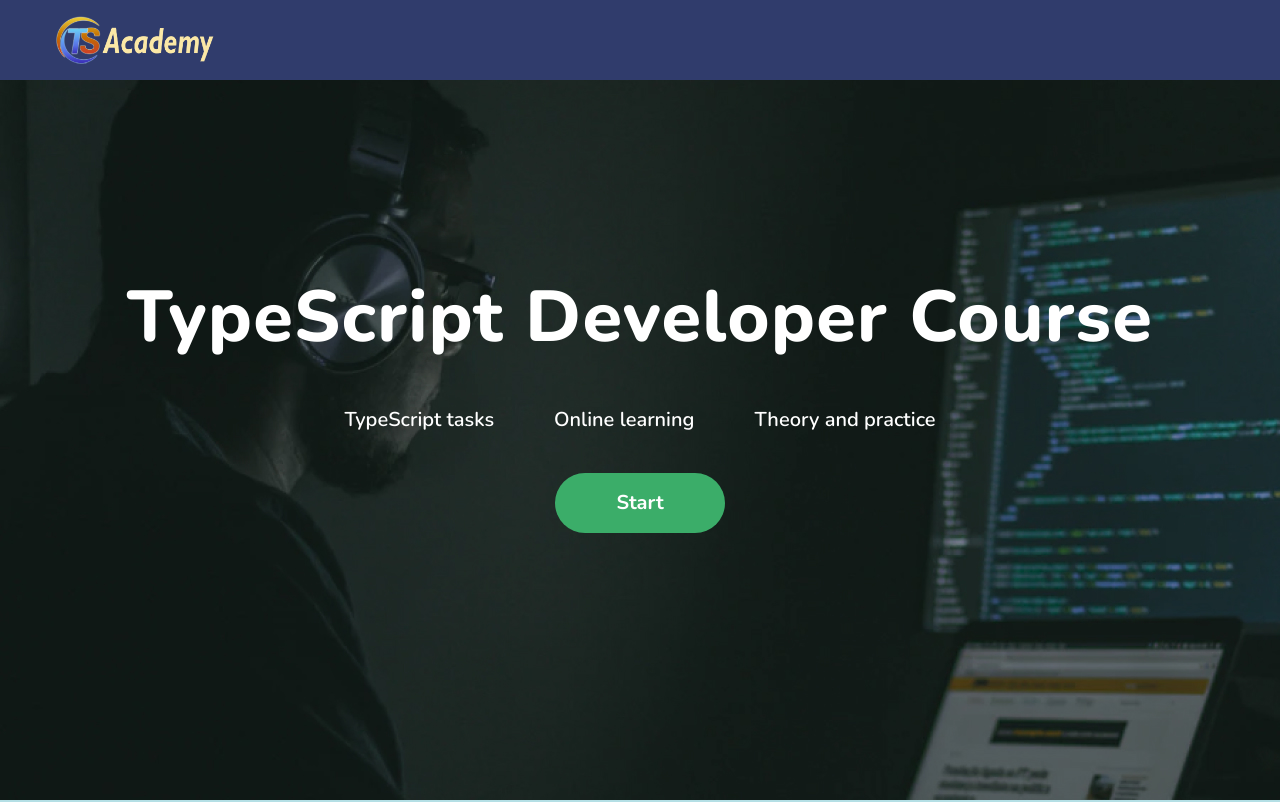
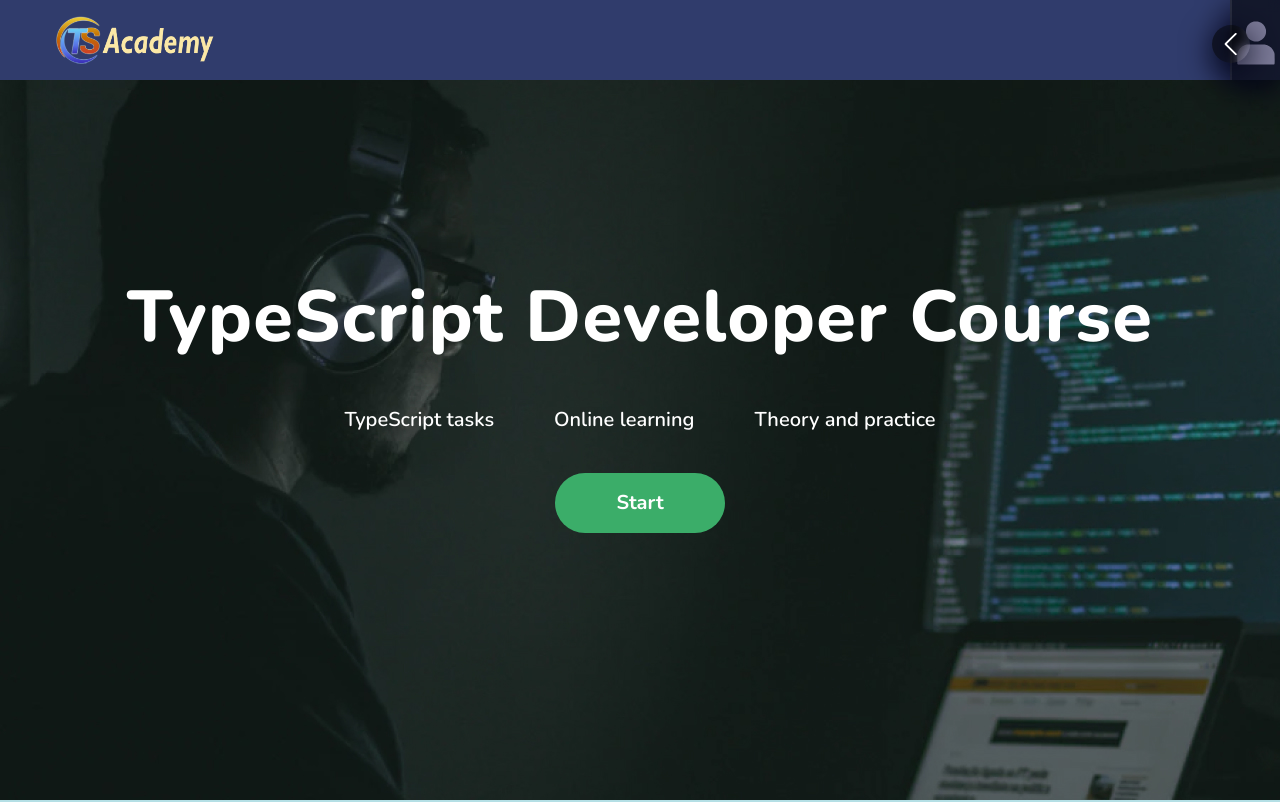
Before and after one commit to elian-cheng/rs-clone, a React (Create React App) app: page / in a window 1280 px wide. Shown: the top 802 px of the page. Built offline with nearby package versions, Linux system fonts and the light colour scheme.

Commit message:
feat: add sidebar adaptive

```diff
--- a/src/components/Footer/Footer.tsx
+++ b/src/components/Footer/Footer.tsx
@@ -20,7 +20,7 @@ export default function Footer() {
           </a>
           <a href="https://github.com/ordinaraviro" target="blanket" className="footer__gh-link">
             <GhIcon className="footer__gh-icon" />
-            <span className="footer__gh-desc">Oleksandr Yulin</span>
+            <span className="footer__gh-desc">Oleksandr Mazghin</span>
           </a>
         </div>
         <div className="footer__copy-year">© 2023</div>
--- a/src/components/Header/Header.tsx
+++ b/src/components/Header/Header.tsx
@@ -1,4 +1,5 @@
 import React from "react";
+import Sidebar from "../Sidebar/Sidebar";
 
 export default function Header() {
   return (
@@ -6,6 +7,7 @@ export default function Header() {
       <div className="header__container">
         <a className="header__logo" href="/"></a>
       </div>
+      <Sidebar/>
     </div>
   );
 }
--- a/src/components/Sidebar/Sidebar.scss
+++ b/src/components/Sidebar/Sidebar.scss
@@ -1,35 +1,51 @@
 .sidebar {
-  position: absolute;
+  position: fixed;
+  z-index: 100;
   right: 0;
   top: 0;
   padding: 10px;
   background: rgba($color: $colorBlack, $alpha: 0.6);
-  height: 100%;
+  height: 100vh;
   width: 100px;
   box-shadow: 0 8px 32px rgb(2, 4, 24);
   border-left: 2px solid rgba($color: $colorWhite, $alpha: 0.09);
   backdrop-filter: blur(6px);
   -webkit-backdrop-filter: blur(6px);
+  transition: 0.4s;
+  @media (max-width: 1400px){
+    height: 80px;
+    width: 50px;
+  }
   &__toggle {
     position: absolute;
     width: 38px;
     height: 38px;
     fill: $colorWhite;
     cursor: pointer;
-    top: 180px;
+    top: 90px;
     left: -20px;
     border-radius: 50%;
     padding: 7px;
     background: linear-gradient(
       -90deg,
-      transparent 30%,
-       rgba(10, 10, 10, .65) 50%
+      transparent 0%,
+      rgba($color: $colorBlack, $alpha: 0.6)
     );
+    backdrop-filter: blur(6px);
+    box-shadow: 0 8px 32px rgb(2, 4, 24);
+    transition: .3s;
+    @media (max-width: 1400px){
+      top: 25px;
+    }
+  }
+  &__toggle:hover {
+    background: rgba($color: $colorWhite, $alpha: 0.1);
   }
   &__logo {
     width: 100%;
-    height: 120px;
-    padding: 40px 0;
+    height: 60px;
+    padding: 10px 0;
+    margin-bottom: 40px;
     display: grid;
     align-items: center;
     justify-content: center;
@@ -57,6 +73,9 @@
       padding: 0 16px;
       margin: 8px 0;
       transition: .3s;
+      @media (max-width: 1400px){
+        display: none;
+      }
       .nav-icon {
         width: 26px;
         height: 26px;
@@ -76,3 +95,36 @@
     }
   }
 }
+
+.sidebar_open {
+  width: 320px;
+  height: 100vh;
+  .sidebar__toggle {
+    transform: translateY(45px);
+    transform: rotateY(180deg);
+    background: linear-gradient(
+      90deg,
+      transparent 0%,
+      rgba($color: $colorBlack, $alpha: 0.6)
+    );
+  }
+  .sidebar__logo {
+    padding: 40px 0 80px 0;
+  }
+  .sidebar__user-icon {
+    width: 76px;
+    height: 76px;
+  }
+  .sidebar__user-name {
+    display: inline;
+  }
+  .sidebar__nav {
+    .nav-item {
+      display: flex;
+      .nav-title {
+        margin-left: 10px;
+        display: block;
+      }
+    }
+  }
+}
--- a/src/components/Sidebar/Sidebar.tsx
+++ b/src/components/Sidebar/Sidebar.tsx
@@ -5,8 +5,27 @@ import { ReactComponent as GameIcon } from "../../assets/images/sidebar/games.sv
 import { ReactComponent as StatIcon } from "../../assets/images/sidebar/statistics.svg";
 import { ReactComponent as UserIcon } from "../../assets/images/sidebar/user.svg";
 import { ReactComponent as Arrow } from "../../assets/images/sidebar/arrowleft.svg";
+import { useLocation } from "react-router";
 
 export default function Sidebar() {
+  const toggleNav = (event: MouseEvent) => {
+    if ((event.target as HTMLDivElement).classList.contains('sidebar__toggle')) {
+      document.querySelector('.sidebar')?.classList.toggle('sidebar_open');
+    }
+    if ((event.target as HTMLDivElement).classList.contains('nav__item')) {
+      document.querySelectorAll('.nav__item').forEach((e) => {
+        e.classList.remove('nav__item_active');
+      })
+    }
+  }
+
+  const path = useLocation().pathname;
+
+  React.useEffect(() => {
+    addEventListener('click', toggleNav);
+    document.getElementById(`${path}`)?.classList.add('nav-item_active');
+  })
+
   return (
     <div className="sidebar">
       <Arrow className="sidebar__toggle" />
@@ -15,19 +34,19 @@ export default function Sidebar() {
         <div className="sidebar__user-name">Guest</div>
       </div>
       <nav className="sidebar__nav">
-        <a href="/lessons" className="nav-item">
+        <a href="/lessons" className="nav-item" id="/lessons">
           <LessonsIcon className="nav-icon" />
           <span className="nav-title">Lessons</span>
         </a>
-        <a href="/practice" className="nav-item nav-item_active">
+        <a href="/practice" className="nav-item" id="/practice">
           <PracticeIcon className="nav-icon" />
           <span className="nav-title">Practice</span>
         </a>
-        <a href="/games" className="nav-item">
+        <a href="/games" className="nav-item" id="/games">
           <GameIcon className="nav-icon" />
           <span className="nav-title">Games</span>
         </a>
-        <a href="/statistics" className="nav-item">
+        <a href="/statistics" className="nav-item" id="/statistics">
           <StatIcon className="nav-icon" />
           <span className="nav-title">Statistics</span>
         </a>
--- a/src/styles.scss
+++ b/src/styles.scss
@@ -11,3 +11,4 @@
 @import './pages/HomePage/components/Features/Features';
 @import './components/CodeEditor/CodeEditor';
 @import './pages/ErrorPage/components/Error/Error';
+@import './components/Sidebar/Sidebar.scss';
```
